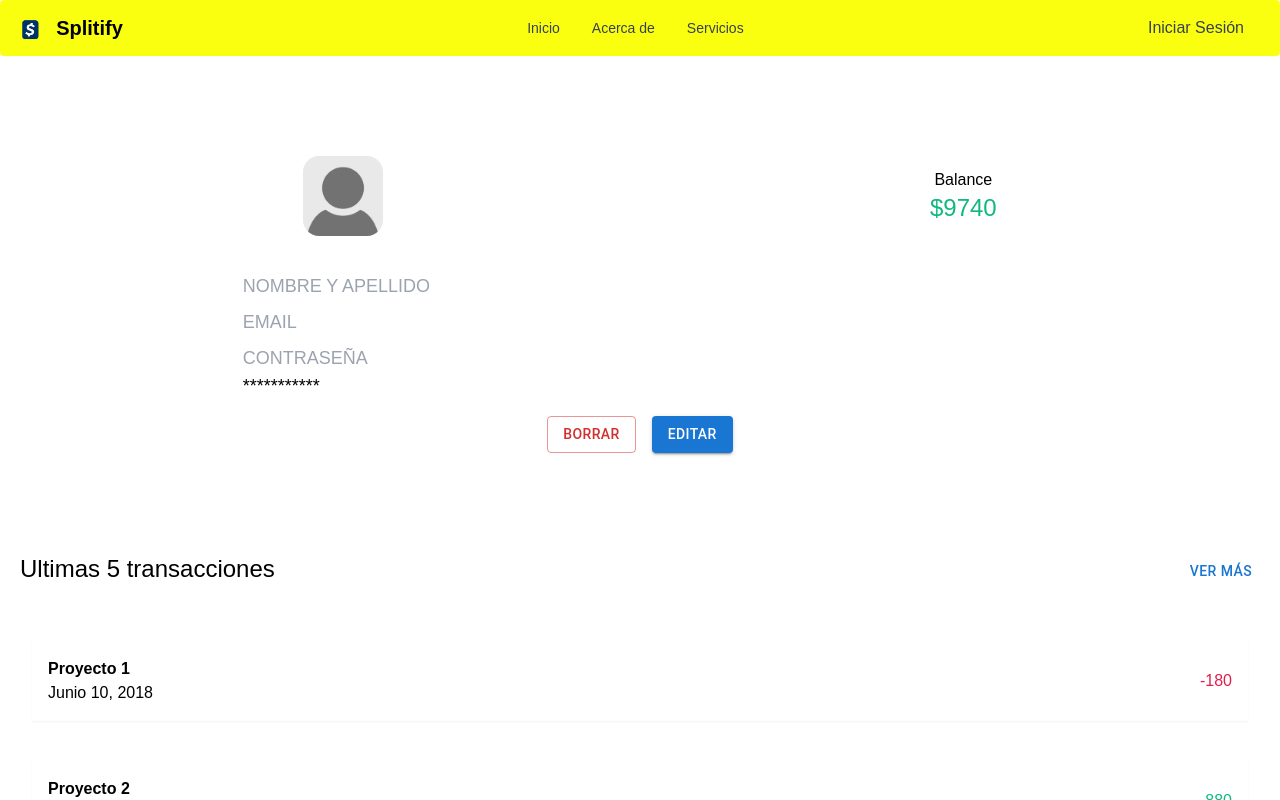
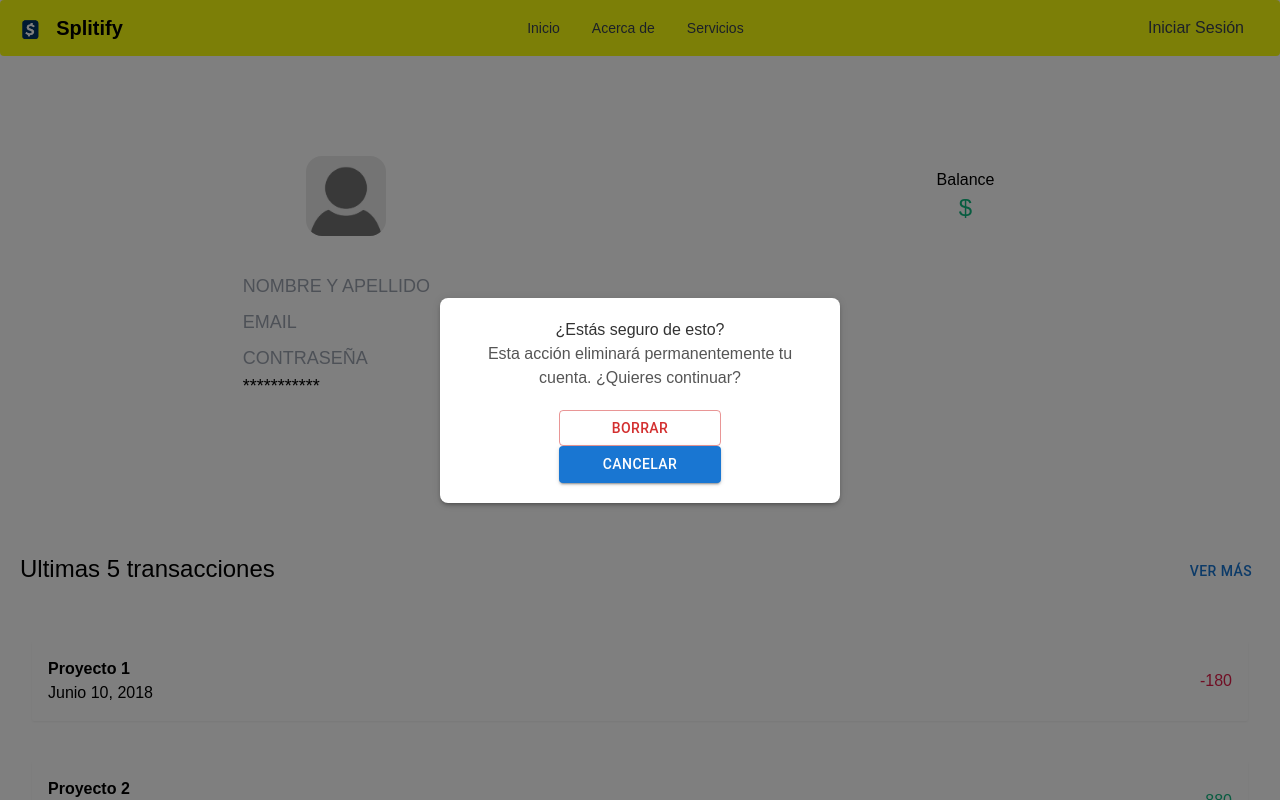
Before and after one commit to yunb12345/APITPO, a React (Create React App) app: page /profile in a window 1280 px wide. Both pictures are taken after a click on the button "BORRAR". Shown: the top 800 px of the page. Built offline with nearby package versions, Linux system fonts and the light colour scheme; no server answers.

Commit message:
implementacion de eliminar y editar perfil con api

```diff
--- a/src/api/profile_api.jsx
+++ b/src/api/profile_api.jsx
@@ -1,13 +1,56 @@
-const getUser = async(id) => {
+const getUser = async(id,setPerfil) => {
+
   const requestOptions = {
     method: "GET",
     redirect: "follow"
   };
 
   let response = await fetch(`http://localhost:8080/api/users/${id}`, requestOptions);
+
   let jsonData = await response.json();
-    return jsonData
+  console.log(jsonData);
+  try{
+    setPerfil({
+      user:jsonData.username,
+      name:"", // name:jsonData.name,
+      lastName:"", //lastName:jsonData.lastName,
+      mail:jsonData.email,
+      pass:jsonData.pass,
+      balance:jsonData.balance
+    });
+  }catch (error) {
+  console.error('fallos', error);
+  setPerfil();
   }
 
+}
 
-export {getUser};
+const updateUser = async(id,user) =>{
+  const myHeaders = new Headers();
+  myHeaders.append("Content-Type", "application/json");
+
+  const raw = JSON.stringify(user);
+
+  const requestOptions = {
+    method: "PUT",
+    headers: myHeaders,
+    body: raw,
+    redirect: "follow"
+  };
+
+  let response = await fetch(`http://localhost:8080/api/users/${id}`, requestOptions);
+  const jsonData = await response.json();
+  return jsonData;
+}
+
+const deleteUser = async(id) =>{
+  const requestOptions = {
+    method: "DELETE",
+    redirect: "follow"
+  };
+
+  let response = await fetch(`http://localhost:8080/api/users/${id}`, requestOptions);
+  return response;
+}
+
+export {getUser,updateUser,deleteUser};
--- a/src/components/authContext.jsx
+++ b/src/components/authContext.jsx
@@ -44,22 +44,8 @@ export const AuthProvider = ({ children }) => {
         localStorage.setItem('users', JSON.stringify(users));
     };
 
-    const updateUser = (updatedUser) => {
-        const users = JSON.parse(localStorage.getItem('users')) || [];
-        const newUserList = users.map(user => user.mail === updatedUser.mail ? updatedUser : user);
-        localStorage.setItem('users', JSON.stringify(newUserList));
-        localStorage.setItem('loggedInUser', JSON.stringify(updatedUser));
-        setUser(updatedUser);
-    };
-
-    const deleteUser = (userEmail) => {
-        const users = JSON.parse(localStorage.getItem('users')) || [];
-        const newUserList = users.filter(user => user.email !== userEmail);
-        localStorage.setItem('users', JSON.stringify(newUserList));
-    };
-
     return (
-        <AuthContext.Provider value={{ isAuthenticated, loginSuccess, logout, register, user, updateUser, deleteUser }}>
+        <AuthContext.Provider value={{ isAuthenticated, loginSuccess, logout, register, user }}>
             {children}
         </AuthContext.Provider>
     );
--- a/src/components/miembros.jsx
+++ b/src/components/miembros.jsx
@@ -12,9 +12,8 @@ const Miembros = (props) => {
     const { id } = useParams();
     const [integrantes, setIntegrantes] = React.useState([]);
     React.useEffect(() => {
-        console.log("Pido la lista de productos con mi token de sesion")
         miembros.getMiembros(id,setIntegrantes);
-    }, [setIntegrantes]);
+    }, [id,setIntegrantes]);
 
     console.log(integrantes)
 
--- a/src/views/profile.jsx
+++ b/src/views/profile.jsx
@@ -6,9 +6,10 @@ import Modal from '@mui/material/Modal';
 import TextField from '@mui/material/TextField';
 import { Link } from "react-router-dom";
 import CustomBox from "../components/box";
-import * as profile from '../api/profile_api';
+import { AuthContext } from "../components/authContext";
+import {getUser,updateUser,deleteUser} from "../api/profile_api";
+import { useNavigate } from "react-router-dom";
 
-import { AuthContext } from "../components/authContext";
 const proyectos = [
     {
         nombre:'Proyecto 1',
@@ -36,57 +37,44 @@ const proyectos = [
         balance:-750
     },
 ]
-let totalBalance = 0;
-proyectos.forEach(proyecto => {
-    totalBalance += proyecto.balance;
-});
 
 const Profile = () => {
 
+    const navigate = useNavigate();
+    const {logout} = React.useContext(AuthContext);
 
-    const [perfil, setPerfil] = React.useState([]);
+    const { user } = React.useContext(AuthContext); //datos del usuario logueado
+    const [perfil, setPerfil] = React.useState({});
     React.useEffect(() => {
-                const userData = profile.getUser(5);
-                setPerfil(userData);
-                console.log(perfil)
-            }
-        ,[]);
+        if(user){
+            getUser(user.id,setPerfil);
+        }
+    },[user,setPerfil]);
 
+    // handle para ventanas
+    const [open, setOpen] = React.useState(false);
+    const [openB, setOpenB] = React.useState(false); // Estado para controlar el modal de "Borrar"
 
-    /*const fetchData = async () => {
-        var myHeaders = new Headers();
-        myHeaders.append("Content-Type","application/json")
-        const requestOptions = {
-            method: "GET",
-            redirect: "follow"
-          };
+    // Función para abrir el modal de borrar
+    const handleOpenB = () => {
+        setOpenB(true);
+    };
 
-        let response = await fetch("http://localhost:8080/api/users/2", requestOptions)
-        let jsonData = await response.json()
-        console.log(jsonData);
-    }
+    // Función para cerrar el modal de borrar
+    const handleCloseB = () => {
+        setOpenB(false);
+    };
 
-    fetchData();*/
-    const { user,updateUser } = React.useContext(AuthContext); //datos del usuario logueado
-
-    const [open, setOpen] = React.useState(false);
     const handleOpen = () => {
         setOpen(true);
-        setTempUserData(userData);
+        setTempUserData(perfil);
     };
 
     const handleClose = () => {
         setOpen(false);
     };
-    const [userData, setUserData] = React.useState({
-        user: perfil.username,
-        name: perfil.name,
-        lastName: perfil.lastName,
-        mail: perfil.mail,
-        pass: perfil.pass
-    });
 
-    const [tempUserData, setTempUserData] = React.useState(userData);
+    const [tempUserData, setTempUserData] = React.useState({});
 
     const handleChange = (e) => {
         const { name, value } = e.target;
@@ -99,11 +87,37 @@ const Profile = () => {
     function validarMail(mail) {
         const regex = /^[^\s@]+@[^\s@]+\.[^\s@]+$/;
         return regex.test(mail);
-      }
+    }
 
-    const handleSave = () => {
-        if(tempUserData.user != "" && tempUserData.name != "" && tempUserData.lastName != "" && validarMail(tempUserData.mail) && tempUserData.pass != ""){
-            updateUser(tempUserData);
+    const handleBorrar = async () => {
+        try{
+            const response = await deleteUser(user.id);
+            if(response.status===200){
+                logout();
+                navigate("/");
+            }
+        }
+        catch(error) {
+            console.error('Error al eliminar el usuario:', error);
+        }
+    }
+
+    // para editar el perfil
+    const handleSave = async () => {
+        //if(tempUserData.user !== "" && tempUserData.name !== "" && tempUserData.lastName !== "" && validarMail(tempUserData.mail) && tempUserData.pass !== ""){
+        if(tempUserData.user !== "" && validarMail(tempUserData.mail) && tempUserData.pass !== ""){
+            const userData = {
+                username:tempUserData.user,
+                /*
+                name:tempUserData.name,
+                lastName:tempUserData.lastName,
+                */
+                email:tempUserData.mail,
+                password:tempUserData.pass
+            };
+            const updatedProfile = await updateUser(user.id,userData);
+            console.log(updatedProfile);
+            setPerfil(updatedProfile);
             setOpen(false);
         }else{
             setOpenError(true)
@@ -124,7 +138,7 @@ const Profile = () => {
                         <div className='flex flex-col justify-center'>
                             <p className='text-bold text-3xl'>{perfil.user}</p>
                             <h1 className=''>Balance</h1>
-                            <h1 className='text-bold text-2xl text-emerald-500'>${totalBalance}</h1>
+                            <h1 className='text-bold text-2xl text-emerald-500'>${perfil.balance}</h1>
                         </div>
 
                     </div>
@@ -144,12 +158,37 @@ const Profile = () => {
                     </div>
                 </div>
                 <div className='flex flex-wrap gap-4 justify-center'>
-                    <Button variant="outlined" color="error">
+                    <Button variant="outlined" onClick={handleOpenB} color="error">
                         Borrar
                     </Button>
+
                     <Button variant="contained" onClick={handleOpen}>Editar</Button>
                 </div>
             </div>
+            <Modal open={openB} onClose={handleCloseB} aria-labelledby="child-modal-title" aria-describedby="child-modal-description"
+                        style={{ display: "flex", alignItems: "center", justifyContent: "center" }}>
+                <Box                     sx={{
+                        width: "400px",
+                        padding: "20px",
+                        backgroundColor: "white",
+                        borderRadius: "8px",
+                        display: "flex",
+                        flexDirection: "column",
+                        alignItems: "center",
+                        boxShadow: 3, // Sombra más sutil
+                    }}>
+                    <h3 style={{ textAlign: "center", color: "#333" }}>¿Estás seguro de esto?</h3>
+                    <p style={{ textAlign: "center", color: "#555", marginBottom: "20px" }}>
+                        Esta acción eliminará permanentemente tu cuenta. ¿Quieres continuar?
+                    </p>
+                    <Button variant="outlined" onClick={handleBorrar} color="error" style={{ width: "45%" }}>
+                        Borrar
+                    </Button>
+                    <Button variant="contained" onClick={handleCloseB} style={{ width: "45%" }}>
+                        Cancelar
+                    </Button>
+                </Box>
+            </Modal>
             <Modal open={open} onClose={handleClose} aria-labelledby="child-modal-title" aria-describedby="child-modal-description"
                 style={{ display: "flex", alignItems: "center", justifyContent: "center" }}>
                 <Box sx={{ width: "60%", height: "auto", backgroundColor: "white", color: "white", borderRadius: "30px", display: "flex", flexDirection: "column" }}>
@@ -164,6 +203,7 @@ const Profile = () => {
                         value={tempUserData.user}
                         required
                     />
+                    {/*
                     <TextField
                         name="name"
                         id="outlined-basic"
@@ -184,6 +224,7 @@ const Profile = () => {
                         value={tempUserData.lastName}
                         required
                     />
+                    */}
                     <TextField
                         name="mail"
                         id="outlined-basic"
@@ -195,7 +236,7 @@ const Profile = () => {
                     />
                     <TextField
                         type="pass"
-                        name="Contraseña"
+                        name="pass"
                         id="outlined-basic"
                         label="Contraseña"
                         variant="outlined"
```
Lines whose indentation alone changed are shown as unchanged.
